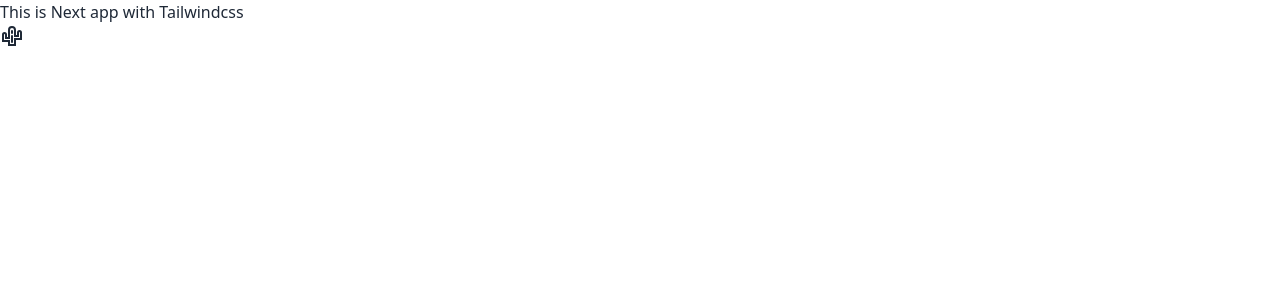
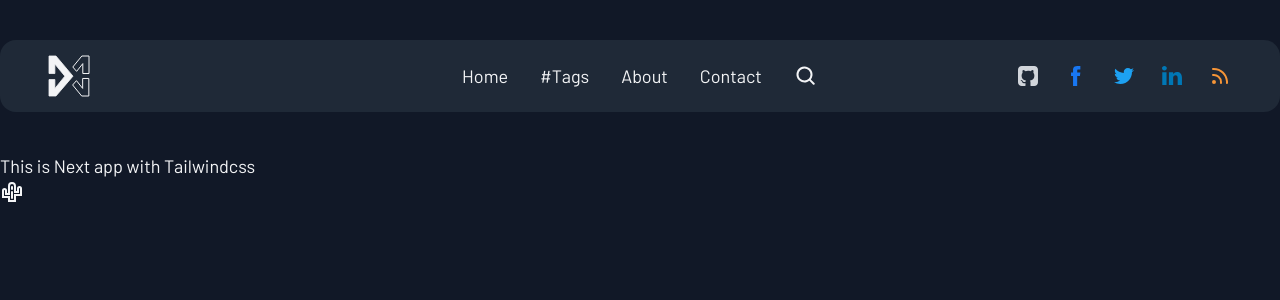
Before and after one commit to dangminhngo/blog, a Next.js app: page / in a window 1280 px wide. Shown: the top 300 px of the page. Built offline with nearby package versions, Linux system fonts and the light colour scheme.

Commit message:
feat: add Header

```diff
--- /dev/null
+++ b/src/app/Header.tsx
@@ -0,0 +1,40 @@
+import Link from 'next/link'
+
+import Logo from '@/assets/images/Logo'
+import Github from '@/assets/icons/Github'
+import Facebook from '@/assets/icons/Facebook'
+import Twitter from '@/assets/icons/Twitter'
+import LinkedIn from '@/assets/icons/LinkedIn'
+import RSSFeed from '@/assets/icons/RSSFeed'
+
+import Nav from './Nav'
+
+export default function Header() {
+  return (
+    <header className="py-10">
+      <div className="mx-auto w-320 h-[4.5rem] px-12 flex items-center justify-between bg-gray-800 rounded-2xl">
+        <Link href="/" className="flex-1 justify-start">
+          <Logo />
+        </Link>
+        <Nav />
+        <div className="flex-1 flex items-center justify-end gap-6">
+          <a href="https://github.com" target="_blank" rel="noreferrer">
+            <Github className="text-gray-300" />
+          </a>
+          <a href="https://github.com" target="_blank" rel="noreferrer">
+            <Facebook className="text-[#1877f2]" />
+          </a>
+          <a href="https://github.com" target="_blank" rel="noreferrer">
+            <Twitter className="text-[#1da1f2]" />
+          </a>
+          <a href="https://github.com" target="_blank" rel="noreferrer">
+            <LinkedIn className="text-[#0077b5]" />
+          </a>
+          <a href="https://github.com" target="_blank" rel="noreferrer">
+            <RSSFeed className="text-[#f69537]" />
+          </a>
+        </div>
+      </div>
+    </header>
+  )
+}
--- /dev/null
+++ b/src/app/Nav.tsx
@@ -0,0 +1,26 @@
+import MagnifyingGlass from '@/assets/icons/MagnifyingGlass'
+import NavLink from './NavLink'
+
+export default function Nav() {
+  return (
+    <nav className="flex items-center gap-8">
+      <ul className="flex items-center gap-8">
+        <NavLink href="/" active={false}>
+          Home
+        </NavLink>
+        <NavLink href="/tags" active={false}>
+          #Tags
+        </NavLink>
+        <NavLink href="/about" active={false}>
+          About
+        </NavLink>
+        <NavLink href="/contact" active={false}>
+          Contact
+        </NavLink>
+      </ul>
+      <button>
+        <MagnifyingGlass />
+      </button>
+    </nav>
+  )
+}
--- /dev/null
+++ b/src/app/NavLink.tsx
@@ -0,0 +1,15 @@
+import Link from 'next/link'
+
+export interface NavLinkProps {
+  href: string
+  active: boolean
+  children: React.ReactNode
+}
+
+export default function NavLink({ children, href, active }: NavLinkProps) {
+  return (
+    <li>
+      <Link href={href} className="hover:text-accent-300 duration-100">{children}</Link>
+    </li>
+  )
+}
--- a/src/app/layout.tsx
+++ b/src/app/layout.tsx
@@ -1,5 +1,6 @@
 import { Barlow } from 'next/font/google'
 import './globals.css'
+import Header from './Header'
 
 const barlow = Barlow({
   subsets: ['latin'],
@@ -16,7 +17,10 @@ export const metadata = {
 export default function RootLayout({ children }: { children: React.ReactNode }) {
   return (
     <html lang="en" className={`${barlow.variable}`}>
-      <body>{children}</body>
+      <body className="font-sans text-lg bg-gray-900 text-gray-100">
+        <Header />
+        {children}
+      </body>
     </html>
   )
 }
--- a/src/app/page.tsx
+++ b/src/app/page.tsx
@@ -2,7 +2,7 @@ import Cactus from '@/assets/icons/Cactus'
 
 export default function Home() {
   return (
-    <main className="text-gray-800">
+    <main>
       <p>This is Next app with Tailwindcss</p>
       <Cactus />
     </main>
--- /dev/null
+++ b/src/assets/icons/MagnifyingGlass.tsx
@@ -0,0 +1,15 @@
+import { SVGProps } from '@/types/shared'
+
+export default function MagnifyingGlass(props: SVGProps) {
+  return (
+    <svg
+      {...props}
+      xmlns="http://www.w3.org/2000/svg"
+      viewBox="-2.5 -2.5 24 24"
+      width="24"
+      fill="currentColor"
+    >
+      <path d="M8 14A6 6 0 1 0 8 2a6 6 0 0 0 0 12zm6.32-1.094l3.58 3.58a1 1 0 1 1-1.415 1.413l-3.58-3.58a8 8 0 1 1 1.414-1.414z"></path>
+    </svg>
+  )
+}
--- a/src/assets/images/Logo.tsx
+++ b/src/assets/images/Logo.tsx
@@ -14,7 +14,7 @@ export default function Logo(props: SVGProps) {
         d="M1 1V18.5194H6.87302V9.06202L16.873 21.155L6.87302 33.5581V24.5659H1V41H7.98413L24.9683 21.155L7.98413 1H1Z"
         fill="currentColor"
         stroke="currentColor"
-        stroke-width="0.8"
+        strokeWidth="0.8"
       />
       <path
         d="M33.8571 1L24.8095 12.0078L28.619 16.3488L34.8095 8.5969V18.5194H41V1H33.8571Z"
--- a/tailwind.config.js
+++ b/tailwind.config.js
@@ -1,10 +1,23 @@
+const colors = require('tailwindcss/colors')
+
 /** @type {import('tailwindcss').Config} */
 module.exports = {
-  content: [
-    "./src/**/*.{js,ts,jsx,tsx}",
-  ],
+  content: ['./src/**/*.{js,ts,jsx,tsx}'],
   theme: {
-    extend: {},
+    fontFamily: {
+      sans: ['var(--font-sans)', 'sans-serif'],
+    },
+    colors: {
+      transparent: 'transparent',
+      current: 'currentColor',
+      gray: colors.gray,
+      accent: colors.lime,
+    },
+    extend: {
+      spacing: {
+        320: '80rem',
+      },
+    },
   },
   plugins: [],
 }
```
Also changed, not shown: .eslintrc.json.
